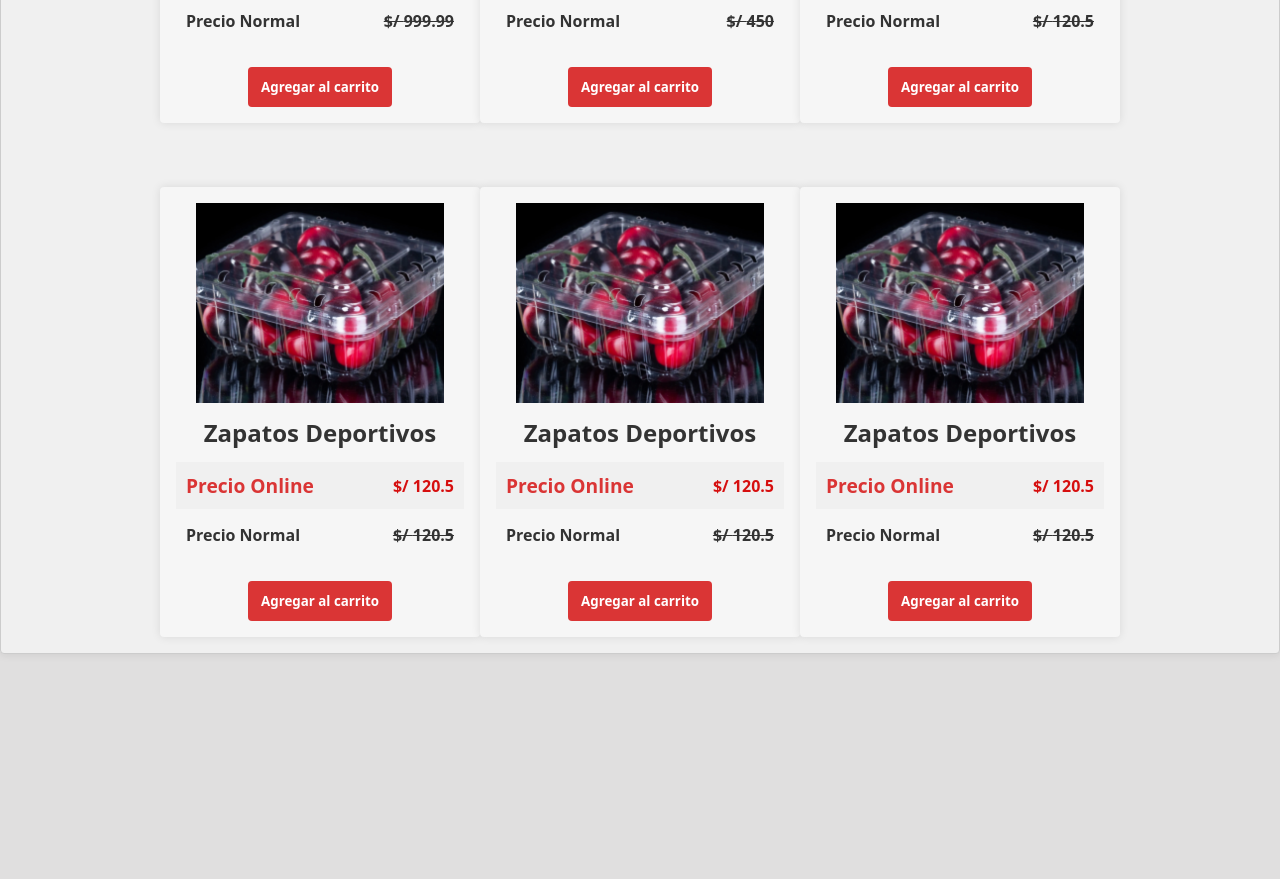
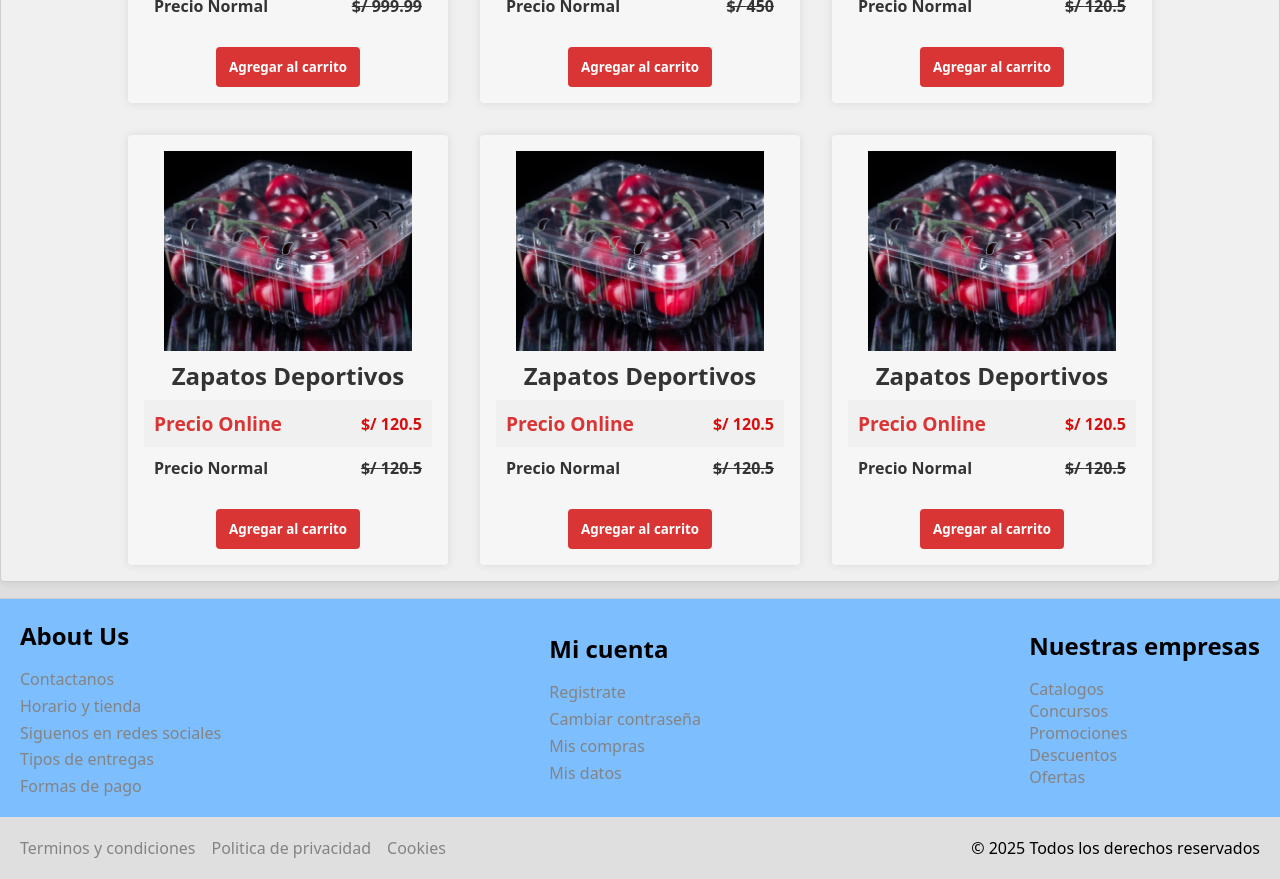
Before and after one commit to Alexander-Salvador/Vittery, a React (Vite) app: page / in a window 1280 px wide. Shown: the part 1080-1959 px from the top of the page. Before the commit the page ends 1750 px from the top, so only its background shows below. Built offline with nearby package versions, Linux system fonts and the light colour scheme.

Commit message:
chore: add footer section

```diff
--- a/public/products.json
+++ b/public/products.json
@@ -35,7 +35,7 @@
     "price": 120.5,
     "category": "ropa",
     "description": "Zapatos ligeros para running",
-    "image": "public/images/products/frutas-cerezas.webp",
+    "image": "images/products/frutas-cerezas.webp",
     "stock": 20,
     "rating": 4.6
   },
@@ -45,7 +45,7 @@
     "price": 120.5,
     "category": "ropa",
     "description": "Zapatos ligeros para running",
-    "image": "public/images/products/frutas-cerezas.webp",
+    "image": "images/products/frutas-cerezas.webp",
     "stock": 20,
     "rating": 4.6
   },
@@ -55,7 +55,7 @@
     "price": 120.5,
     "category": "frutas",
     "description": "Frutas frescas",
-    "image": "public/images/products/frutas-cerezas.webp",
+    "image": "images/products/frutas-cerezas.webp",
     "stock": 20,
     "rating": 4.6
   }
--- a/src/App.jsx
+++ b/src/App.jsx
@@ -1,6 +1,6 @@
 import Header from './Components/Header/Header.jsx';
 import HomePage from './Pages/HomePage/HomePage.jsx';
-
+import Footer from './Pages/Footer/Footer.jsx';
 import './App.css';
 
 function App() {
@@ -8,6 +8,7 @@ function App() {
     <>
       <Header />
       <HomePage />
+      <Footer />
     </>
   );
 }
--- a/src/Components/Header/Header.css
+++ b/src/Components/Header/Header.css
@@ -5,7 +5,7 @@
   align-items: center;
   justify-content: space-between;
   padding: 1rem 2rem;
-  background-color: #b9dbfc;
+  background-color: #7dbeff;
   box-shadow: 0 2px 4px rgba(0, 0, 0, 0.1);
   gap: 1rem;
 }
--- a/src/Components/ProductCard/ProductCard.css
+++ b/src/Components/ProductCard/ProductCard.css
@@ -1,7 +1,6 @@
 .product-card {
   display: grid;
   align-items: center;
-  row-gap: 5px;
   border-radius: 4px;
   background-color: #f6f6f6;
   box-shadow: 0 0 10px 0 rgba(0, 0, 0, 0.1);
--- /dev/null
+++ b/src/Pages/Footer/Footer.css
@@ -0,0 +1,95 @@
+.footer__container {
+  display: flex;
+  justify-content: space-between;
+  align-items: center;
+  padding: 20px;
+  background-color: #7dbeff;
+  border-top: 1px solid #ccc;
+}
+
+a,
+li {
+  text-decoration: none;
+  list-style: none;
+  color: #848383;
+  font-family: system-ui;
+  font-weight: 500;
+}
+
+/* FOOTER SERVICIO AL CLIENTE */
+
+.footer__nav-servicio-al-cliente {
+  display: flex;
+  flex-direction: column;
+}
+
+.footer__nav-servicio-al-cliente-title {
+  font-size: 1.5rem;
+  font-weight: 600;
+  margin-bottom: 1rem;
+}
+
+.footer__nav-servicio-al-cliente-list {
+  display: flex;
+  flex-direction: column;
+  gap: 0.3rem;
+}
+
+/* FOOTER MI CUENTA */
+
+.footer__nav-mi-cuenta {
+  display: flex;
+  flex-direction: column;
+}
+
+.footer__nav-mi-cuenta-title {
+  font-size: 1.5rem;
+  font-weight: 600;
+  margin-bottom: 1rem;
+}
+
+.footer__nav-mi-cuenta-list {
+  display: flex;
+  flex-direction: column;
+  gap: 0.3rem;
+}
+
+.footer__nav-mi-cuenta-list-item {
+  font-size: 1rem;
+  font-weight: 500;
+  color: #848383;
+}
+
+/* FOOTER NUESTRAS EMPRESAS */
+
+.footer__nav-nuestras-empresas {
+  display: flex;
+  flex-direction: column;
+}
+
+.footer__nav-nuestras-empresas-title {
+  font-size: 1.5rem;
+  font-weight: 600;
+  margin-bottom: 1rem;
+}
+
+/* footer__copyright */
+
+.footer__copyright {
+  display: flex;
+  flex-direction: row;
+  align-items: center;
+  justify-content: space-between;
+  padding: 20px;
+}
+
+.footer__copyright-nav {
+  display: flex;
+  flex-direction: row;
+  gap: 1rem;
+}
+
+.footer__copyright-nav-item {
+  font-size: 1rem;
+  font-weight: 500;
+}
--- /dev/null
+++ b/src/Pages/Footer/Footer.jsx
@@ -0,0 +1,90 @@
+import { Link } from 'react-router-dom';
+import './Footer.css';
+
+const Footer = () => {
+  return (
+    <footer className="footer">
+      <div className="footer__container">
+        <nav className="footer__nav-servicio-al-cliente">
+          <h1 className="footer__nav-servicio-al-cliente-title">About Us</h1>
+          <ul className="footer__nav-servicio-al-cliente-list">
+            <li className="footer__nav-servicio-al-cliente-list-item">
+              <Link>Contactanos</Link>
+            </li>
+            <li className="footer__nav-servicio-al-cliente-list-item">
+              <Link>Horario y tienda</Link>
+            </li>
+            <li className="footer__nav-servicio-al-cliente-list-item">
+              <Link to="/about">Siguenos en redes sociales</Link>
+            </li>
+            <li className="footer__nav-servicio-al-cliente-list-item">
+              <Link to="/about">Tipos de entregas</Link>
+            </li>
+            <li className="footer__nav-servicio-al-cliente-list-item">
+              <Link to="/about">Formas de pago</Link>
+            </li>
+          </ul>
+        </nav>
+
+        <nav className="footer__nav-mi-cuenta">
+          <h1 className="footer__nav-mi-cuenta-title">Mi cuenta</h1>
+          <ul className="footer__nav-mi-cuenta-list">
+            <li className="footer__nav-mi-cuenta-list-item">
+              <Link to="/about">Registrate</Link>
+            </li>
+            <li className="footer__nav-mi-cuenta-list-item">
+              <Link to="/about">Cambiar contraseña</Link>
+            </li>
+            <li className="footer__nav-mi-cuenta-list-item">
+              <Link to="/about">Mis compras</Link>
+            </li>
+            <li className="footer__nav-mi-cuenta-list-item">
+              <Link to="/about">Mis datos</Link>
+            </li>
+          </ul>
+        </nav>
+
+        <nav className="footer__nav-nuestras-empresas">
+          <h1 className="footer__nav-nuestras-empresas-title">
+            Nuestras empresas
+          </h1>
+          <ul className="footer__nav-nuestras-empresas-list">
+            <li className="footer__nav-nuestras-empresas-list-item">
+              <Link to="/about">Catalogos</Link>
+            </li>
+            <li className="footer__nav-nuestras-empresas-list-item">
+              <Link to="/about">Concursos</Link>
+            </li>
+            <li className="footer__nav-nuestras-empresas-list-item">
+              <Link to="/about">Promociones</Link>
+            </li>
+            <li className="footer__nav-nuestras-empresas-list-item">
+              <Link to="/about">Descuentos</Link>
+            </li>
+            <li className="footer__nav-nuestras-empresas-list-item">
+              <Link to="/about">Ofertas</Link>
+            </li>
+          </ul>
+        </nav>
+      </div>
+      <div className="footer__copyright">
+        <nav className="footer__copyright-nav">
+          <li className="footer__copyright-nav-item">
+            <Link to="/about">Terminos y condiciones</Link>
+          </li>
+          <li className="footer__copyright-nav-item">
+            <Link to="/about">Politica de privacidad</Link>
+          </li>
+          <li className="footer__copyright-nav-item">
+            <Link to="/about">Cookies</Link>
+          </li>
+        </nav>
+        <p className="footer__copyright-text">
+          &copy; 2025 Todos los derechos reservados
+        </p>
+      </div>
+    </footer>
+  );
+};
+
+export default Footer;
--- a/src/Pages/HomePage/HomePage.css
+++ b/src/Pages/HomePage/HomePage.css
@@ -10,7 +10,7 @@
   align-items: center;
   justify-content: center;
   grid-template-columns: repeat(3, 20rem);
-  row-gap: 4rem;
+  gap: 2rem;
   width: 100%;
   padding: 1rem;
   margin: 1rem;
--- a/src/Pages/HomePage/HomePage.jsx
+++ b/src/Pages/HomePage/HomePage.jsx
@@ -1,5 +1,6 @@
 import Banner from '../../Components/Banner/Banner';
 import ProductCard from '../../Components/ProductCard/ProductCard';
+
 import './HomePage.css';
 
 const HomePage = () => {
```
